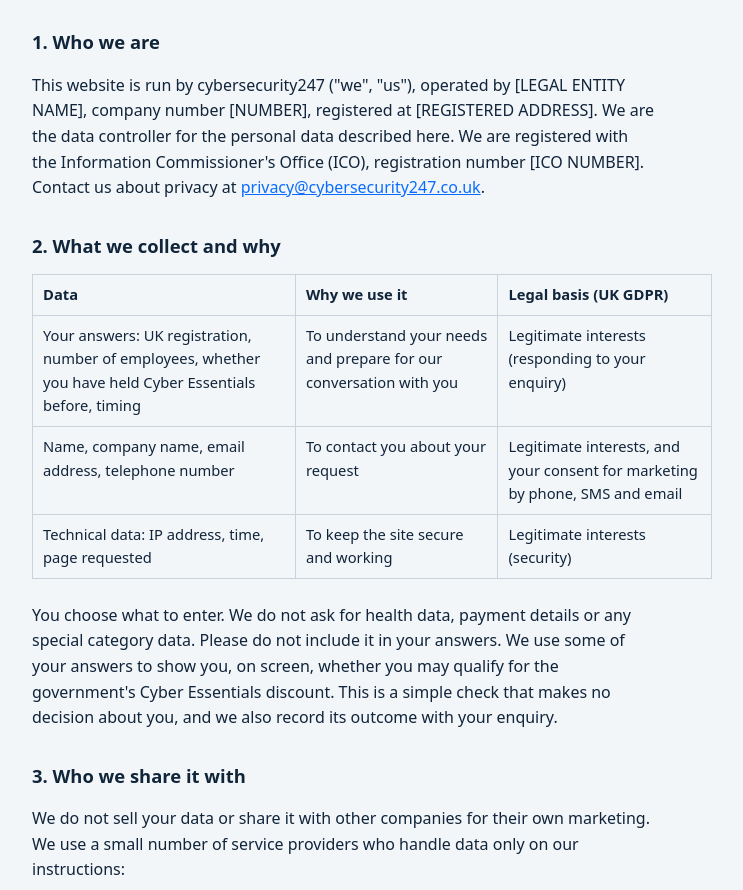
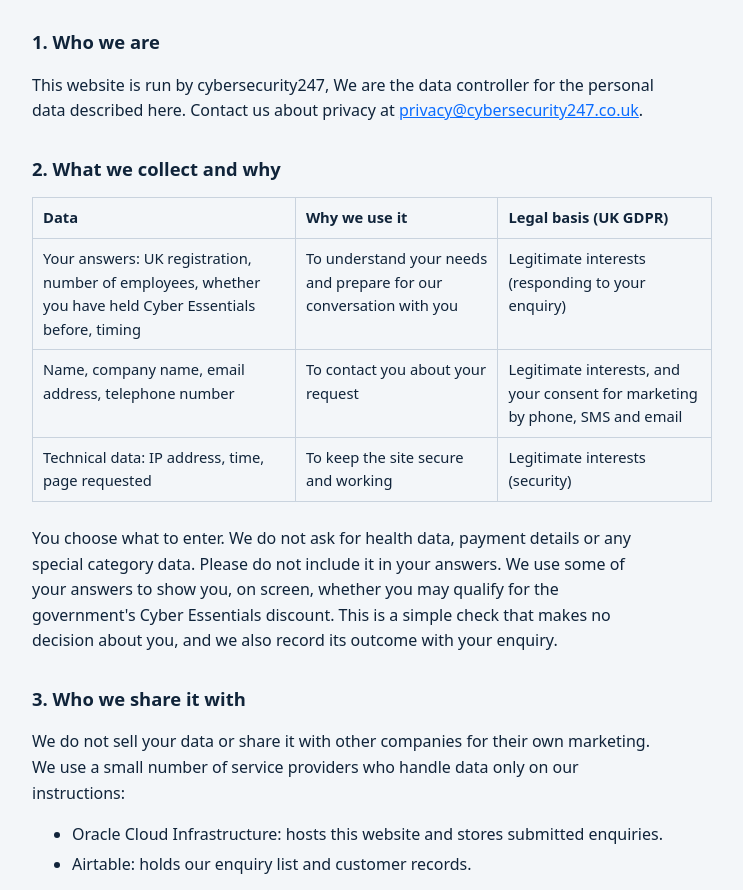
Before and after one commit to makson2006/cyber-essentials-crm, a website: page public/privacy.html in a window 1280 px wide. Shown: the part 194-1084 px from the top of the page, without its empty margins (268-1011 px from the left). Drawn offline with Linux system fonts and the light colour scheme.

Commit message:
modified privacy,terms

```diff
--- a/public/privacy.html
+++ b/public/privacy.html
@@ -3,7 +3,7 @@
 <body><header><a class="brand" href="/">cybersecurity<b>247</b></a></header>
 <main class="legal"><a class="back" href="/">Back to the form</a><h1>Privacy policy</h1><p class="upd">Last updated: 21 November 2026</p>
 <h2>1. Who we are</h2>
-<p>This website is run by cybersecurity247 ("we", "us"), operated by [LEGAL ENTITY NAME], company number [NUMBER], registered at [REGISTERED ADDRESS]. We are the data controller for the personal data described here. We are registered with the Information Commissioner's Office (ICO), registration number [ICO NUMBER]. Contact us about privacy at <a href="mailto:privacy@cybersecurity247.co.uk">privacy@cybersecurity247.co.uk</a>.</p>
+<p>This website is run by cybersecurity247, We are the data controller for the personal data described here. Contact us about privacy at <a href="mailto:privacy@cybersecurity247.co.uk">privacy@cybersecurity247.co.uk</a>.</p>
 <h2>2. What we collect and why</h2>
 <div class="tw"><table><tr><th>Data</th><th>Why we use it</th><th>Legal basis (UK GDPR)</th></tr>
 <tr><td>Your answers: UK registration, number of employees, whether you have held Cyber Essentials before, timing</td><td>To understand your needs and prepare for our conversation with you</td><td>Legitimate interests (responding to your enquiry)</td></tr>
@@ -12,7 +12,7 @@
 <p>You choose what to enter. We do not ask for health data, payment details or any special category data. Please do not include it in your answers. We use some of your answers to show you, on screen, whether you may qualify for the government's Cyber Essentials discount. This is a simple check that makes no decision about you, and we also record its outcome with your enquiry.</p>
 <h2>3. Who we share it with</h2>
 <p>We do not sell your data or share it with other companies for their own marketing. We use a small number of service providers who handle data only on our instructions:</p>
-<ul><li>Oracle Cloud Infrastructure: hosts this website and stores submitted enquiries.</li><li>Airtable: holds our enquiry list and customer records.</li><li>Telegram: sends our team an internal alert when a new enquiry arrives. The alert contains the details you submitted.</li></ul>
+<ul><li>Oracle Cloud Infrastructure: hosts this website and stores submitted enquiries.</li><li>Airtable: holds our enquiry list and customer records.</li></ul>
 <p>Some of these providers may process data outside the UK. Where they do, we rely on a UK adequacy arrangement or the ICO-approved safeguards (the International Data Transfer Agreement or the UK Addendum). We may also disclose data where the law requires it.</p>
 <h2>4. How long we keep it</h2>
 <p>We keep enquiry details for up to 24 months after our last contact with you, then delete them. If you become a customer, we keep records as long as the law requires for accounting purposes. Server logs are kept for up to 30 days. If you ask us to stop marketing, we keep your name and contact details on a suppression list so we do not contact you again.</p>
```
Also changed, not shown: public/terms.html (+1 -1 lines).
